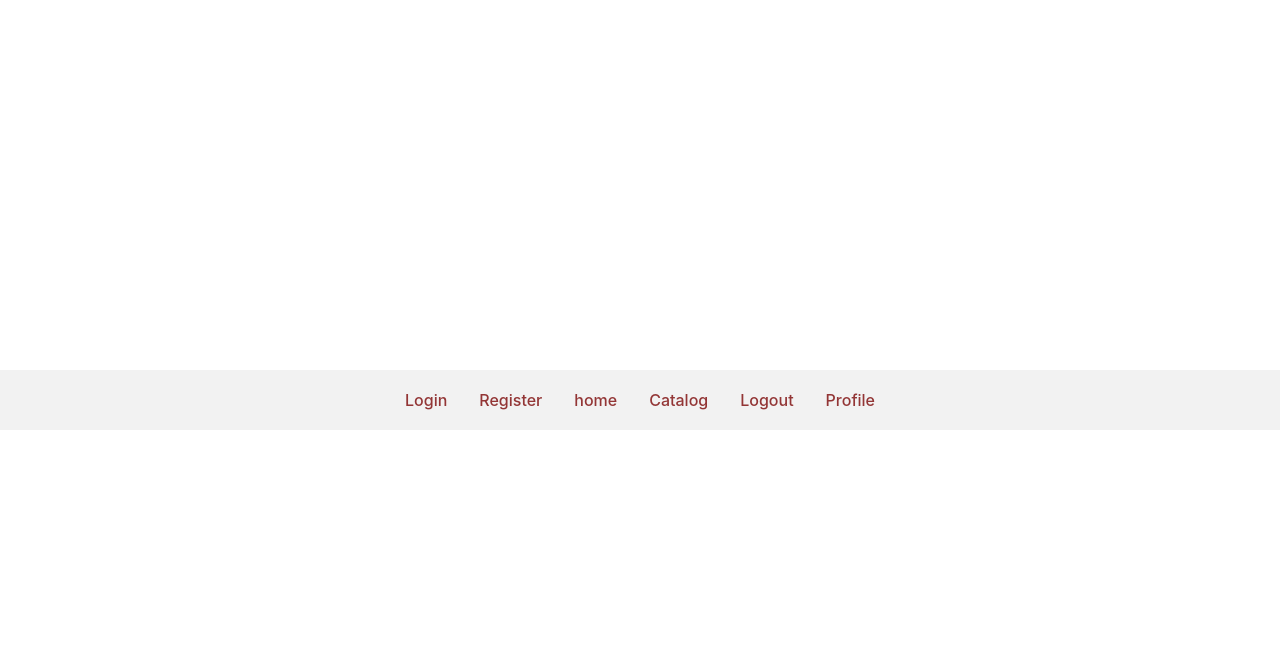
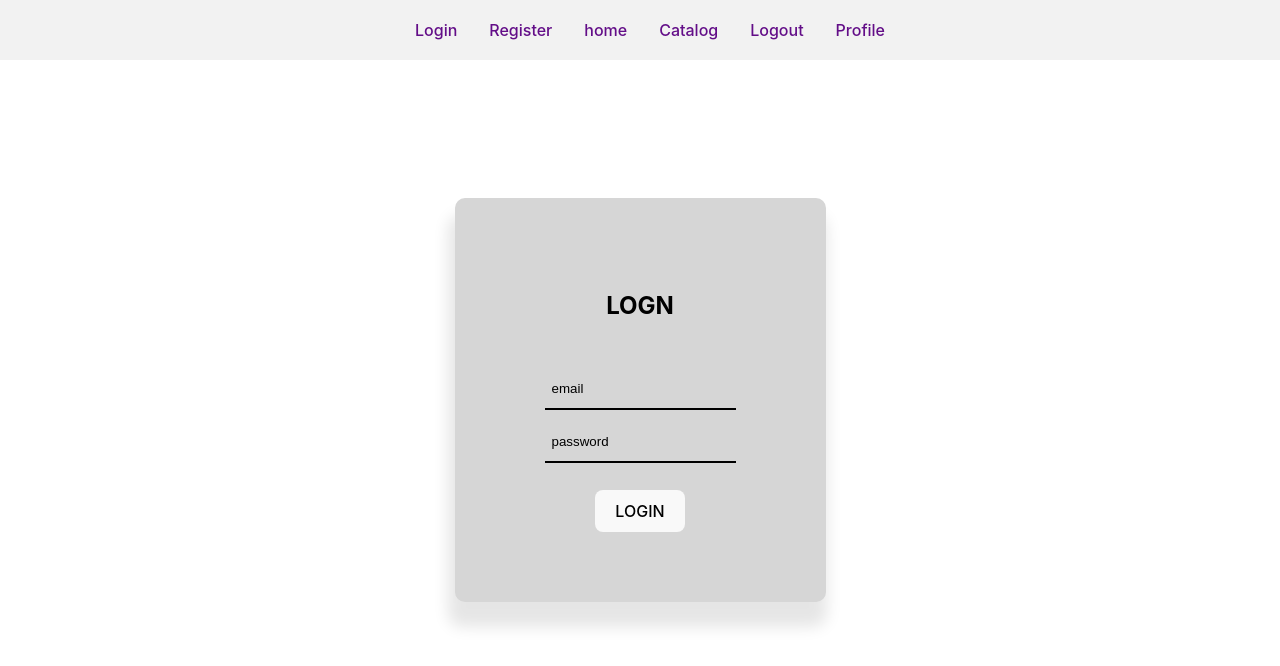
Before and after one commit to OnDeivid/Blogs-App, a React (Vite) app in the folder client/: page / in a window 1280 px wide. Shown: the top 666 px of the page. Built offline with nearby package versions, Linux system fonts and the light colour scheme.

Commit message:
Implement Login Page
 implement css and html for the login

```diff
--- a/client/src/App.jsx
+++ b/client/src/App.jsx
@@ -1,10 +1,12 @@
 import Header from './components/header/Header'
+import Login from './components/login/Login'
 
 function App() {
 
   return (
     <>
       <Header />
+      <Login/>
     </>
   )
 }
--- a/client/src/components/header/Header.css
+++ b/client/src/components/header/Header.css
@@ -8,10 +8,17 @@ ul {
 
 /* Style the navbar */
 nav {
-
   background-color: #f2f2f2;
   padding: 10px;
   text-align: center;
+  position: fixed;
+  /* Add position: fixed to fix the navbar at the top */
+  width: 100%;
+  /* Make the navbar span the full width */
+  top: 0;
+  /* Position the navbar at the top of the page */
+  z-index: 1000;
+  /* Ensure the navbar is above other elements */
 }
 
 /* Style the navbar links */
@@ -25,7 +32,7 @@ nav ul li {
 }
 
 nav ul li a {
-  color: #933636;
+  color: #630e88;
   text-decoration: none;
   padding: 10px 6px;
   transition: all 0.3s ease;
@@ -34,7 +41,13 @@ nav ul li a {
 }
 
 nav ul li a:hover {
-  background-color: #ddd;
+  box-shadow: 0px 26px 15px 4px rgba(0, 0, 0, 0.1);
+  background-color: #cecccc;
   color: #902a2a;
   border-radius: 5px;
 }
+
+/* Additional styling for the content below the navbar */
+body {
+  margin-top: 60px;
+}
--- /dev/null
+++ b/client/src/components/login/Login.css
@@ -0,0 +1,82 @@
+.loginForm {
+    padding: 70px 90px;
+    border-radius: 10px;
+    display: inline-block;
+    box-shadow: -3px 21px 15px 4px rgba(0, 0, 0, 0.1);
+    background-color: rgb(214, 214, 214);
+}
+
+h2 {
+    margin-bottom: 50px;
+    color: black;
+}
+
+.inputEmailHeandler input {
+    border: none;
+    padding: 7px;
+    margin-bottom: 5px;
+    border-radius: 10px;
+    background-color: transparent;
+    color: black;
+}
+
+.inputEmailHeandler {
+    margin-bottom: 7px;
+    border-bottom: 2px solid rgb(0, 0, 0);
+}
+
+::placeholder {
+    color: rgb(0, 0, 0);
+}
+
+.inputPasswordHeandler input {
+    border: none;
+    padding: 7px;
+    margin-top: 10px;
+    margin-bottom: 5px;
+    border-radius: 10px;
+    background-color: transparent;
+    color: black;
+}
+
+.inputPasswordHeandler input:focus {
+    outline: none;
+    animation: onMenuFocus 1.7s forwards;
+}
+
+.inputEmailHeandler input:focus {
+    outline: none;
+    animation: onMenuFocus 1.7s forwards;
+}
+
+
+
+@keyframes onMenuFocus {
+    0% {
+        width: 0px;
+    }
+
+    100% {
+        width: 90%;
+    }
+}
+
+.inputPasswordHeandler {
+    margin-bottom: 7px;
+    border-bottom: 2px solid rgb(0, 0, 0);
+}
+
+.onLoginSubmit {
+    margin-top: 20px;
+    transition: background-color 0.5s;
+}
+
+.onLoginSubmit:hover {
+    background-color: rgb(22, 34, 177);
+}
+
+@keyframes changeOnHover {
+    0% {
+        background-color: rgb(13, 13, 79);
+    }
+}
--- /dev/null
+++ b/client/src/components/login/Login.jsx
@@ -0,0 +1,13 @@
+import './Login.css'
+export default function Login() {
+    return (<form className="loginForm">
+        <h2>LOGN</h2>
+        <div className="inputEmailHeandler">
+            <input type="text" placeholder="email"></input>
+        </div>
+        <div className="inputPasswordHeandler">
+            <input type="password" placeholder="password"></input>
+        </div>
+        <button className='onLoginSubmit' type='submit'>LOGIN</button>
+    </form>)
+}
--- a/client/src/index.css
+++ b/client/src/index.css
@@ -5,8 +5,8 @@
 
   color-scheme: light dark;
   color: rgba(255, 255, 255, 0.87);
-  background-color: #242424;
-
+  background-color: #652d6a;
+  text-align: center;
   font-synthesis: none;
   text-rendering: optimizeLegibility;
   -webkit-font-smoothing: antialiased;
@@ -19,6 +19,7 @@ a {
   color: #646cff;
   text-decoration: inherit;
 }
+
 a:hover {
   color: #535bf2;
 }
@@ -47,9 +48,11 @@ button {
   cursor: pointer;
   transition: border-color 0.25s;
 }
+
 button:hover {
   border-color: #646cff;
 }
+
 button:focus,
 button:focus-visible {
   outline: 4px auto -webkit-focus-ring-color;
@@ -60,9 +63,11 @@ button:focus-visible {
     color: #213547;
     background-color: #ffffff;
   }
+
   a:hover {
     color: #747bff;
   }
+
   button {
     background-color: #f9f9f9;
   }
```
